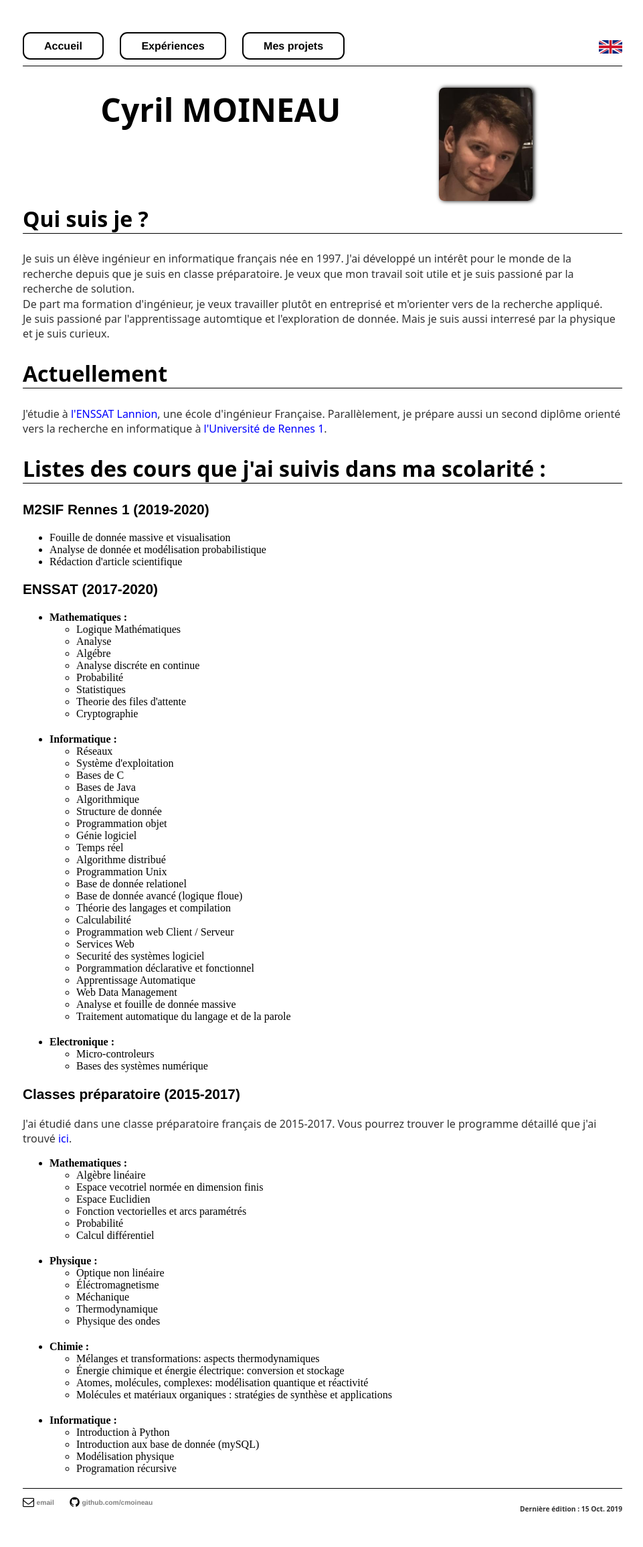
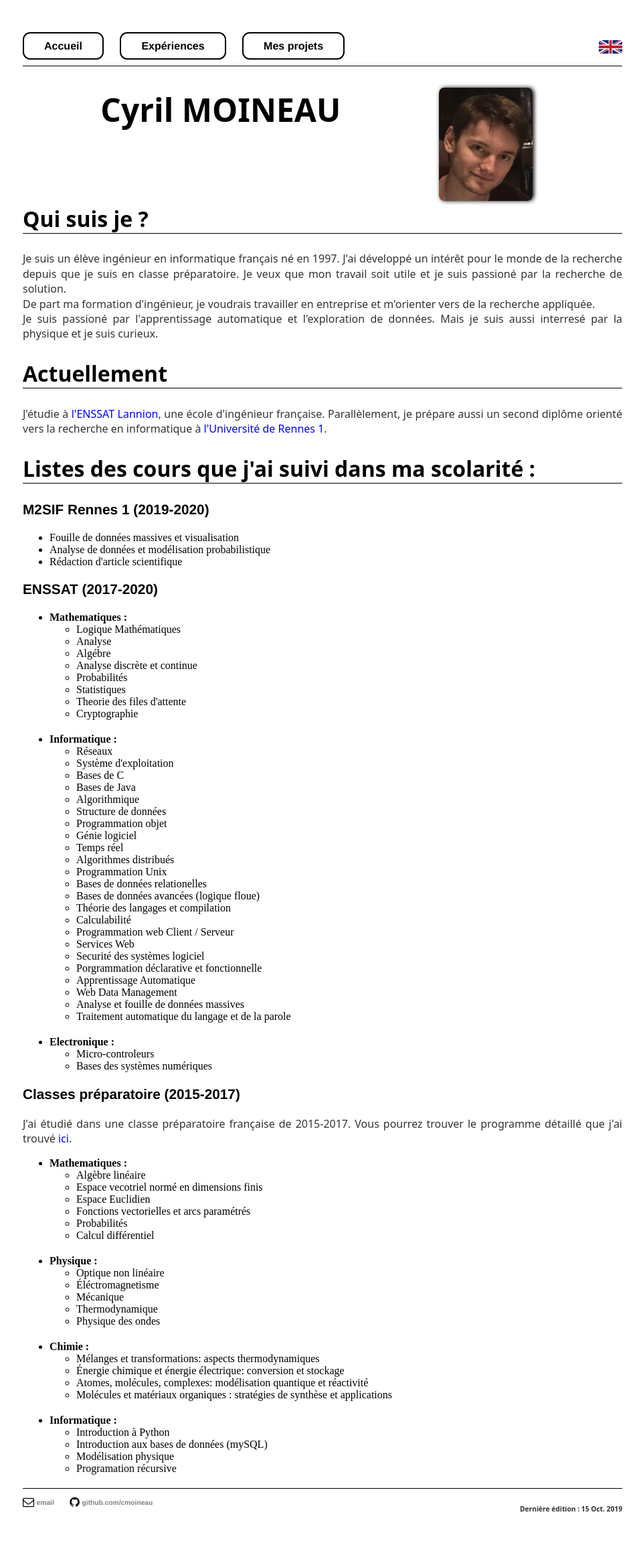
Before and after one commit to cmoineau/cmoineau.github.io, a Jekyll site: the page built from fr/index.html, in a window 1280 px wide. Shown: the whole page at 67% size, without its empty margins (158-1119 px from the left). Built offline with Jekyll 4.4.1, drawn with Linux system fonts in a browser that asks for light colours.

Commit message:
Correcting mistake.

```diff
--- a/css/main.css
+++ b/css/main.css
@@ -74,6 +74,7 @@ p {
     font-size: 1em;
     line-height: 1.4em;
     color: #333;
+    text-align: justify;
 }
 
 footer {
--- a/fr/index.html
+++ b/fr/index.html
@@ -9,26 +9,26 @@ title: Cyril MOINEAU
 		</div>
 			<h2>Qui suis je ?</h2>
 			<p>
-				Je suis un élève ingénieur en informatique français née en 1997. J'ai développé un intérêt pour le monde de la recherche depuis que je suis en classe préparatoire. Je veux que mon travail soit utile et je suis passioné par la recherche de solution.
+				Je suis un élève ingénieur en informatique français né en 1997. J'ai développé un intérêt pour le monde de la recherche depuis que je suis en classe préparatoire. Je veux que mon travail soit utile et je suis passioné par la recherche de solution.
 				</br>
-				De part ma formation d'ingénieur, je veux travailler plutôt en entreprisé et m'orienter vers de la recherche appliqué.
+				De part ma formation d'ingénieur, je voudrais travailler en entreprise et m'orienter vers de la recherche appliquée.
 				</br>
-				Je suis passioné par l'apprentissage automtique et l'exploration de donnée. Mais je suis aussi interresé par la physique et je suis curieux.
+				Je suis passioné par l'apprentissage automatique et l'exploration de données. Mais je suis aussi interresé par la physique et je suis curieux.
 			</p>
 
 			<h2>Actuellement</h2>
 			<p>
 
-				J'étudie à <a href="http://www.enssat.fr/">l'ENSSAT Lannion</a>, une école d'ingénieur Française.
+				J'étudie à <a href="http://www.enssat.fr/">l'ENSSAT Lannion</a>, une école d'ingénieur française.
 				Parallèlement, je prépare aussi un second diplôme orienté vers la recherche en informatique à <a href="https://www.univ-rennes1.fr/">l'Université de Rennes 1</a>.
 			</p>
 
-			<h2>Listes des cours que j'ai suivis dans ma scolarité :</h2>
+			<h2>Listes des cours que j'ai suivi dans ma scolarité :</h2>
 			<p>
 			<h3>M2SIF Rennes 1 (2019-2020)</h3>
 					<ul>
-						<li>Fouille de donnée massive et visualisation</li>
-						<li>Analyse de donnée et modélisation probabilistique</li>
+						<li>Fouille de données massives et visualisation</li>
+						<li>Analyse de données et modélisation probabilistique</li>
 						<li>Rédaction d'article scientifique</li>
 					</ul>
 
@@ -39,8 +39,8 @@ title: Cyril MOINEAU
 								<li>Logique Mathématiques</li>
 								<li>Analyse</li>
 								<li>Algébre</li>
-								<li>Analyse discréte en continue</li>
-								<li>Probabilité</li>
+								<li>Analyse discrète et continue</li>
+								<li>Probabilités</li>
 								<li>Statistiques</li>
 								<li>Theorie des files d'attente</li>
 								<li>Cryptographie</li>
@@ -52,51 +52,51 @@ title: Cyril MOINEAU
 								<li>Bases de C</li>
 								<li>Bases de Java</li>
 								<li>Algorithmique</li>
-								<li>Structure de donnée</li>
+								<li>Structure de données</li>
 								<li>Programmation objet</li>
 								<li>Génie logiciel</li>
 								<li>Temps réel</li>
-								<li>Algorithme distribué</li>
+								<li>Algorithmes distribués</li>
 								<li>Programmation Unix</li>
-								<li>Base de donnée relationel</li>
-								<li>Base de donnée avancé (logique floue)</li>
+								<li>Bases de données relationelles</li>
+								<li>Bases de données avancées (logique floue)</li>
 								<li>Théorie des langages et compilation</li>
 								<li>Calculabilité</li>
 								<li>Programmation web Client / Serveur</li>
 								<li>Services Web</li>
 								<li>Securité des systèmes logiciel</li>
-								<li>Porgrammation déclarative et fonctionnel</li>
+								<li>Porgrammation déclarative et fonctionnelle</li>
 								<li>Apprentissage Automatique</li>
 								<li>Web Data Management</li>
-								<li>Analyse et fouille de donnée massive</li>
+								<li>Analyse et fouille de données massives</li>
 								<li>Traitement automatique du langage et de la parole</li>
 							</ul>
 						<li><strong>Electronique :</strong>
 							<ul>
 								<li>Micro-controleurs</li>
-								<li>Bases des systèmes  numérique</li>
+								<li>Bases des systèmes  numériques</li>
 							</ul>
 					</ul>
 
 					<h3>Classes préparatoire (2015-2017)</h3>
 					<p>
-						J'ai étudié dans une classe préparatoire français de 2015-2017. Vous pourrez trouver le programme détaillé que j'ai trouvé <a href='https://www.optimalsupspe.fr/pc/'>ici</a>.
+						J'ai étudié dans une classe préparatoire française de 2015-2017. Vous pourrez trouver le programme détaillé que j'ai trouvé <a href='https://www.optimalsupspe.fr/pc/'>ici</a>.
 					</p>
 					<ul>
 						<li><strong>Mathematiques :</strong></li>
 							<ul>
 								<li>Algèbre linéaire</li>
-								<li>Espace vecotriel normée en dimension finis</li>
+								<li>Espace vecotriel normé en dimensions finis</li>
 								<li>Espace Euclidien</li>
-								<li>Fonction vectorielles et arcs paramétrés</li>
-								<li>Probabilité</li>
+								<li>Fonctions vectorielles et arcs paramétrés</li>
+								<li>Probabilités</li>
 								<li>Calcul différentiel</li>
 							</ul>
 						<li><strong>Physique :</strong></li>
 							<ul>
 								<li>Optique non linéaire</li>
 								<li>Éléctromagnetisme</li>
-								<li>Méchanique</li>
+								<li>Mécanique</li>
 								<li>Thermodynamique</li>
 								<li>Physique des ondes</li>
 							</ul>
@@ -110,7 +110,7 @@ title: Cyril MOINEAU
 						<li><strong>Informatique :</strong></li>
 							<ul>
 								<li>Introduction à Python</li>
-								<li>Introduction aux base de donnée (mySQL)</li>
+								<li>Introduction aux bases de données (mySQL)</li>
 								<li>Modélisation physique</li>
 								<li>Programation récursive</li>
 							</ul>
```
Also changed, not shown: internship/fr/index.html (+9 -9 lines), project/fr/index.html (+12 -12 lines).
